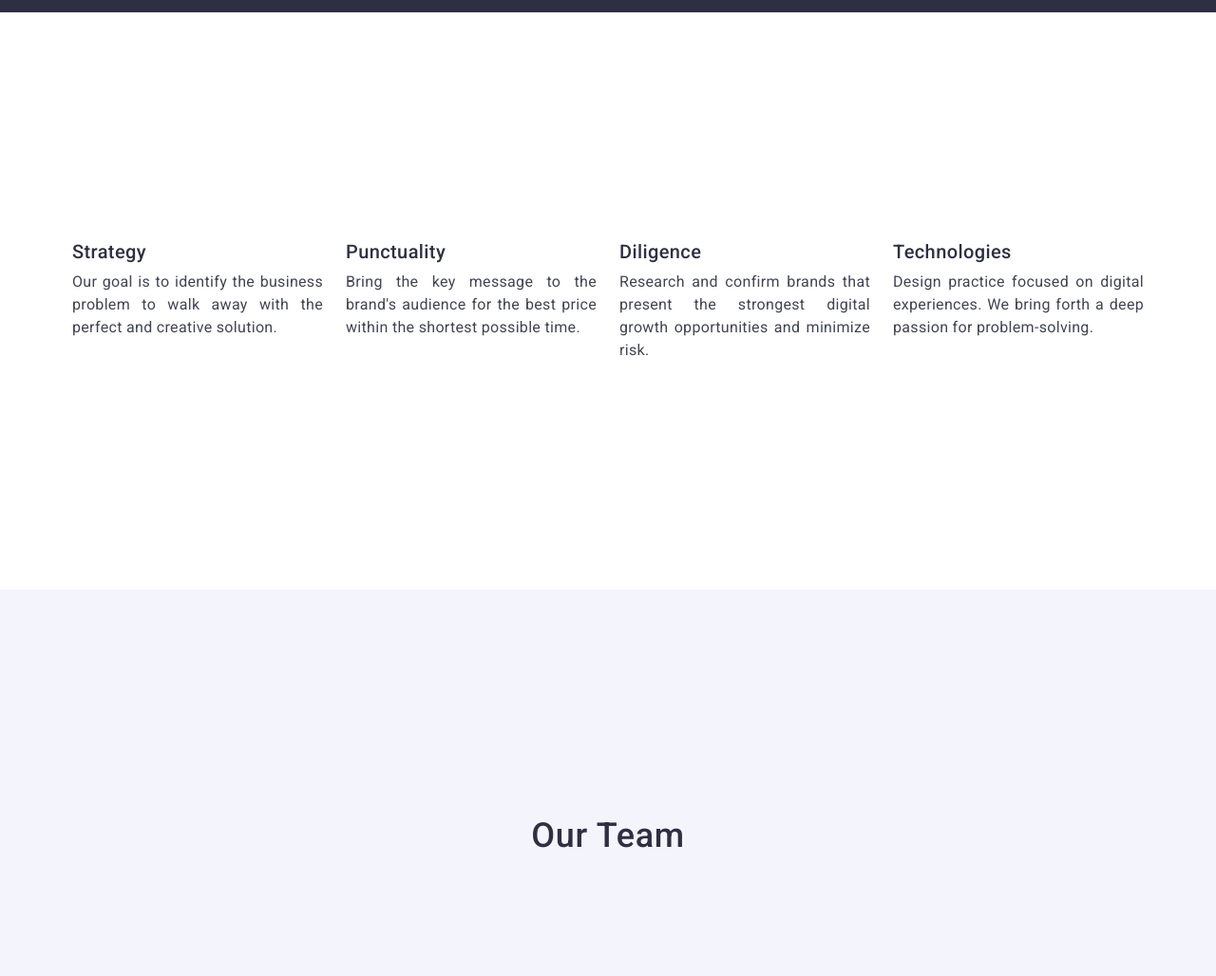
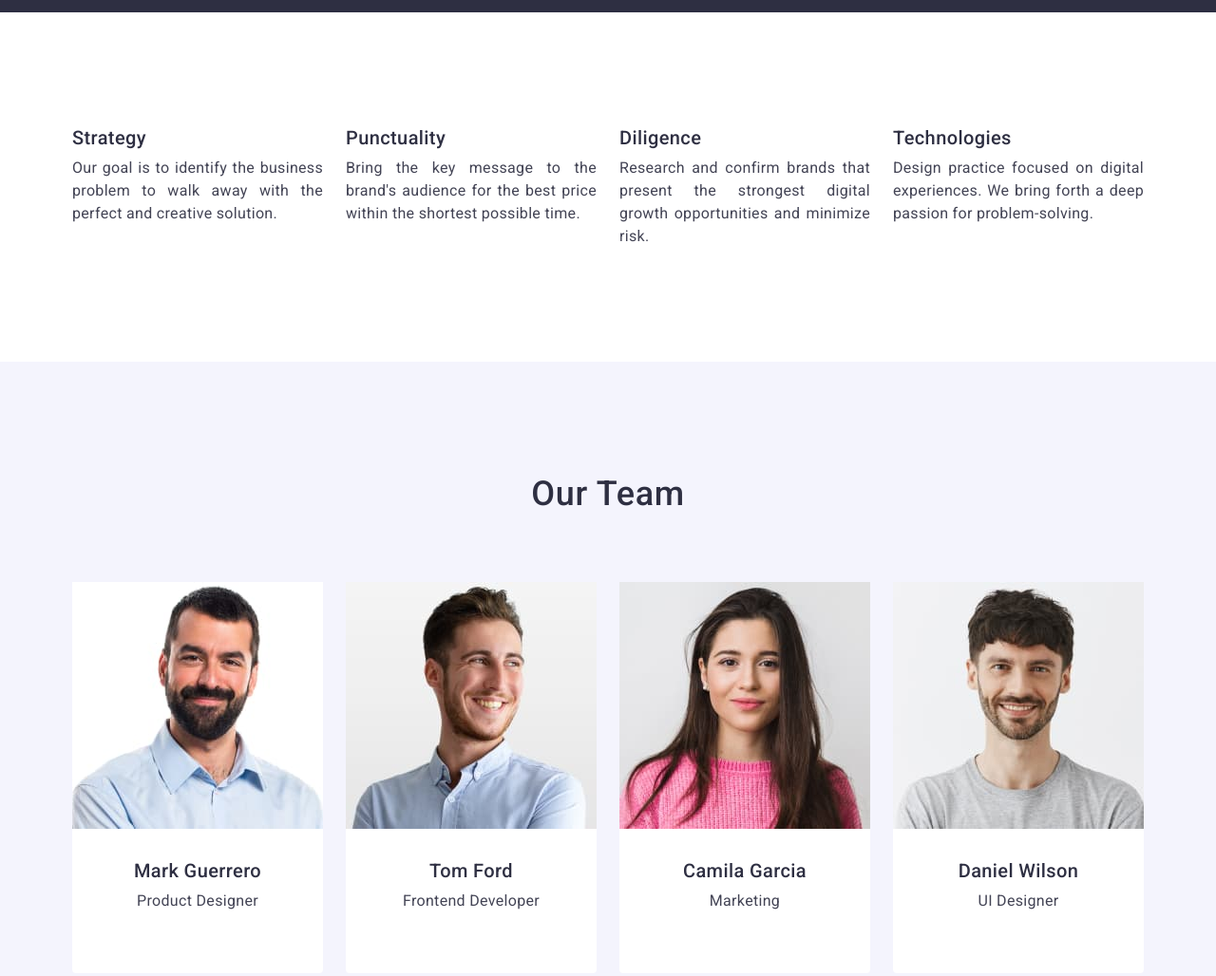
Before and after one commit to vitalia-m/goit-markup-hw-03, a plain HTML site: page index.html in a window 1280 px wide. Shown: the part 660-1688 px from the top of the page at 95% size. Drawn offline with nearby package versions, Linux system fonts and the light colour scheme.

Commit message:
css/styles.css

```diff
--- a/css/styles.css
+++ b/css/styles.css
@@ -170,13 +170,9 @@ body {
 .advantages-list {
   display: flex;
   gap: 24px;
-  padding-top: 120px;
-  padding-bottom: 120px;
   padding-left: auto;
   padding-right: auto;
   text-align: justify;
-
-
 }
 .advantages-title {
   margin-bottom: 8px;
@@ -201,9 +197,8 @@ body {
   text-align: center;
   letter-spacing: 0.02em;
   text-transform: capitalize;
-  margin-bottom: 72px;
-   padding-top: 120px;
-  padding-bottom: 72px;
+  padding: 0 0 72px 0;
+
 }
 .team-repr {
   background-color: white;
@@ -234,7 +229,7 @@ body {
 .team-list {
   display: flex;
   gap: 24px;
-  padding-bottom: 120px;
+
    }
 .team-text {
   padding: 32px 0;
```
